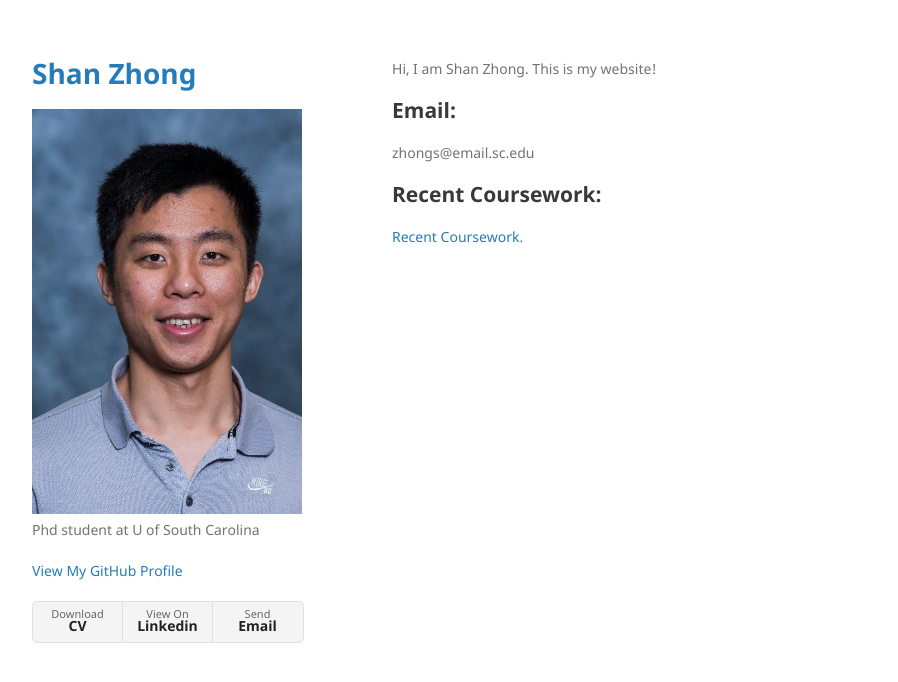
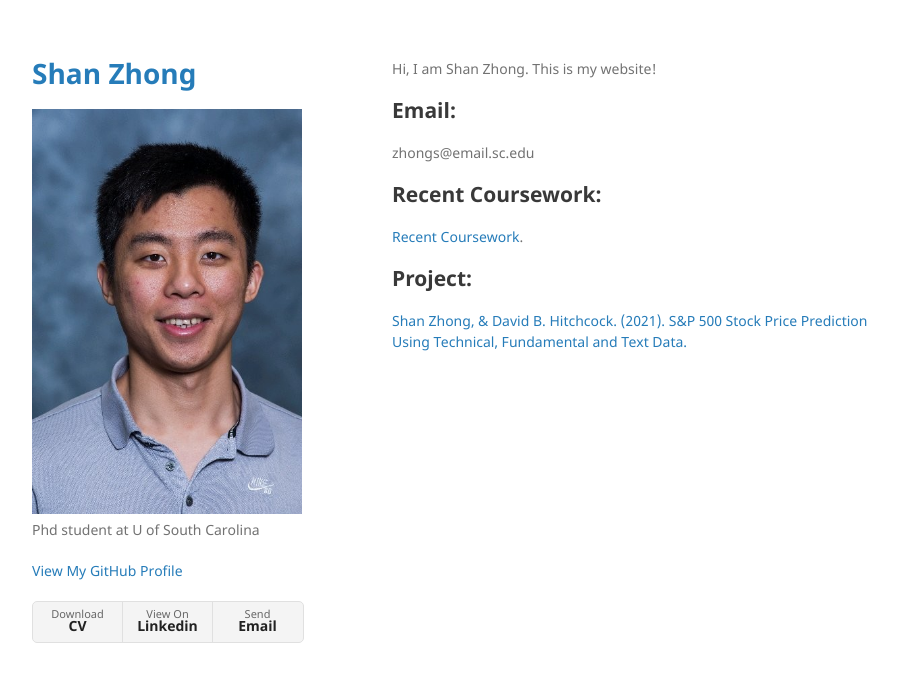
Before and after one commit to Shanlearning/Shanlearning.github.io, a Jekyll site: the page built from index.md, in a window 1280 px wide. Shown: the top 682 px of the page, without its empty margins (178-1076 px from the left). Built offline with Jekyll 4.4.1, drawn with Linux system fonts in a browser that asks for light colours.

Commit message:
Update index.md

```diff
--- a/index.md
+++ b/index.md
@@ -10,3 +10,6 @@ zhongs@email.sc.edu
 
 ## Recent Coursework:
 [Recent Coursework](https://github.com/Shanlearning/past-coursework#past-coursework).
+
+## Project:
+[Shan Zhong, & David B. Hitchcock. (2021). S&P 500 Stock Price Prediction Using Technical, Fundamental and Text Data.](https://arxiv.org/abs/2108.10826)
```
